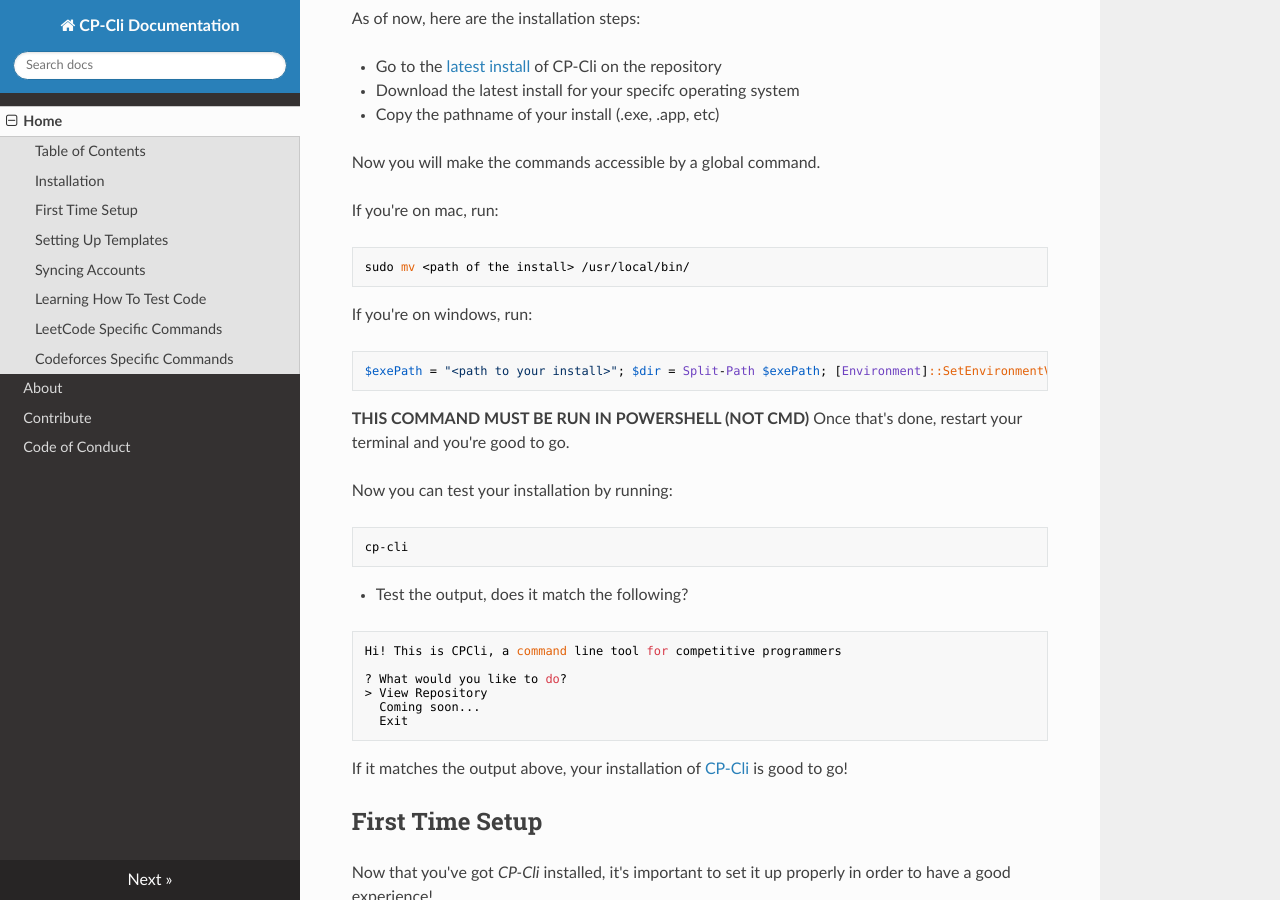
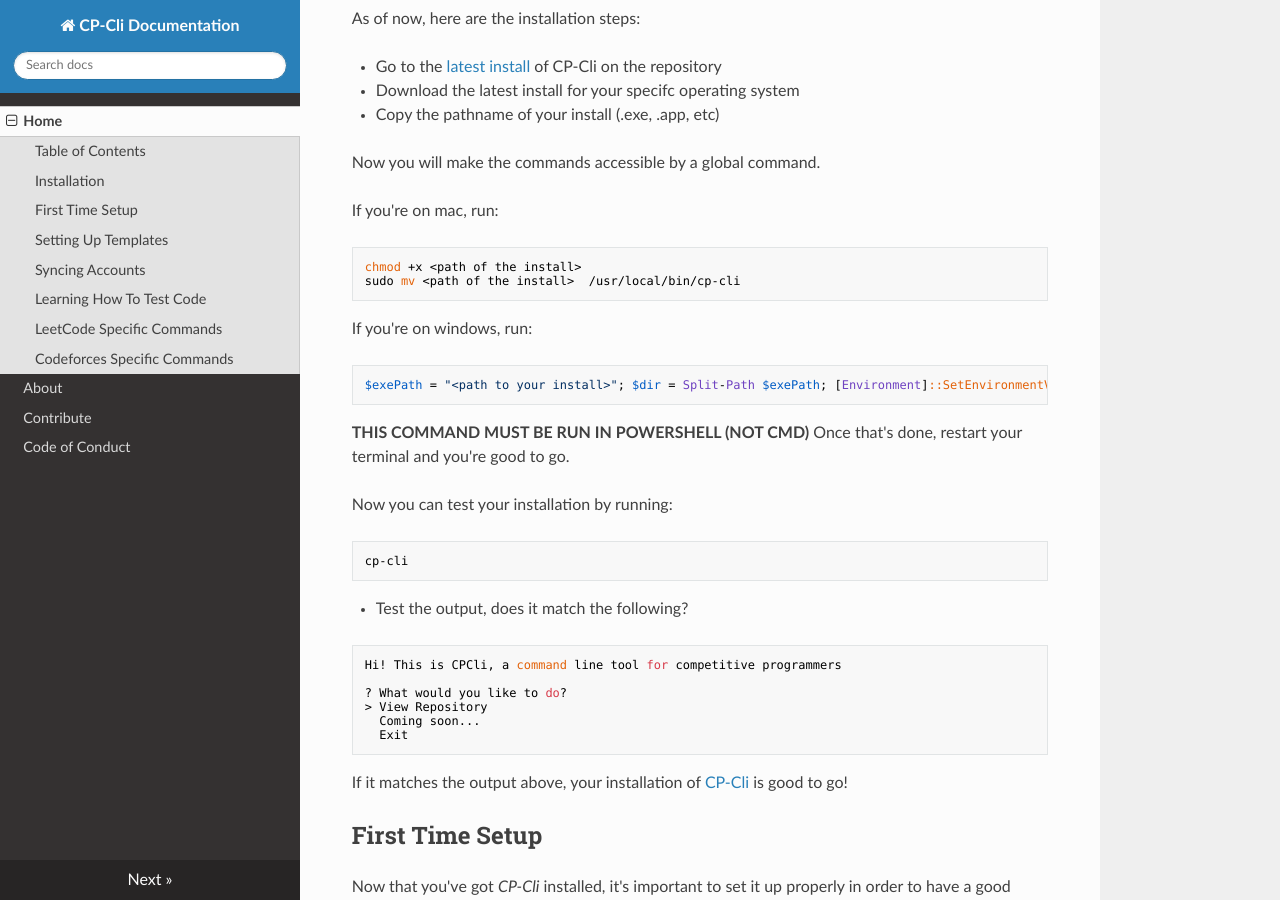
Before and after one commit to CompProgTools/CPCli, an MkDocs documentation site: the page built from src_docs/index.md, in a window 1280 px wide and 900 px high, scrolled down 578 px. Built offline with MkDocs 1.6.1, drawn with Linux system fonts in a browser that asks for light colours; nearby versions of some CDN libraries.

Commit message:
added proper mac install

````diff
--- a/src_docs/index.md
+++ b/src_docs/index.md
@@ -27,7 +27,8 @@ Now you will make the commands accessible by a global command.
 
 If you're on mac, run:
 ```
-sudo mv <path of the install> /usr/local/bin/
+chmod +x <path of the install>
+sudo mv <path of the install>  /usr/local/bin/cp-cli
 ```
 
 If you're on windows, run:
````
